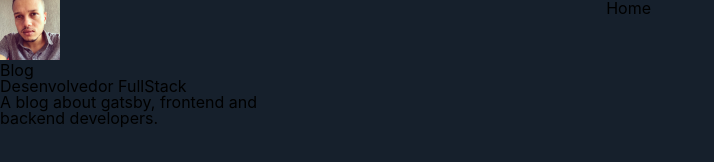
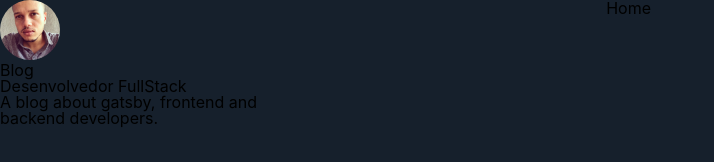
Before and after one commit to keelviinn/Blog-, a Gatsby site: page / in a window 1280 px wide. Shown: the whole page, without its empty margins (0-714 px from the left). Built offline with nearby package versions, Linux system fonts and the light colour scheme; Gatsby itself is replaced by a stand-in of ours.

Commit message:
avatar styled

```diff
--- a/src/components/Avatar/index.js
+++ b/src/components/Avatar/index.js
@@ -1,6 +1,7 @@
 import React from 'react';
 import { useStaticQuery, graphql } from 'gatsby';
-import Img from 'gatsby-image';
+
+import { AvatarWrapper } from './styled'
 
 export default function Avatar() {
   const { avatarImage } = useStaticQuery(
@@ -17,5 +18,5 @@
     `
   )
 
-  return <Img fixed={avatarImage.childImageSharp.fixed} />
+  return <AvatarWrapper fixed={avatarImage.childImageSharp.fixed} />
 }
--- /dev/null
+++ b/src/components/Avatar/styled.js
@@ -0,0 +1,9 @@
+import styled from 'styled-components';
+import Img from 'gatsby-image';
+
+export const AvatarWrapper = styled(Img)`
+  border-radius: 50%50%;
+  height: 3.75rem;
+  width: 3.75rem;
+  margin: auto;
+`;
```
